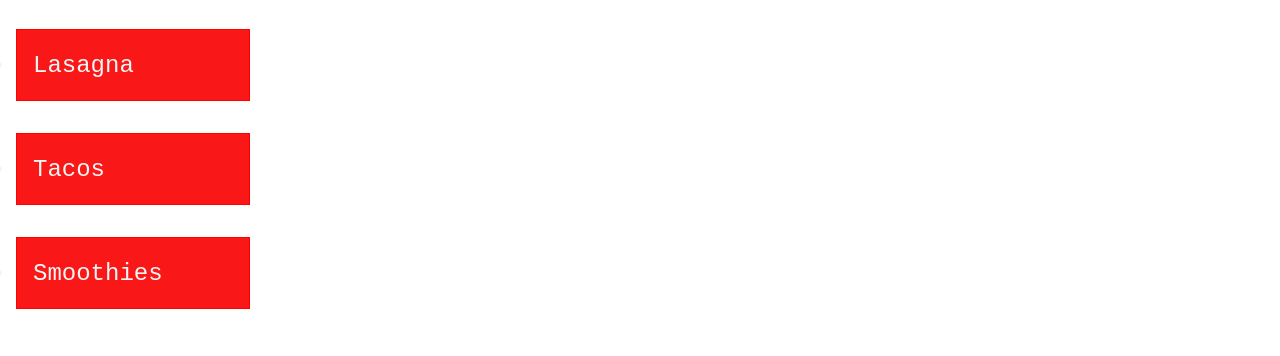
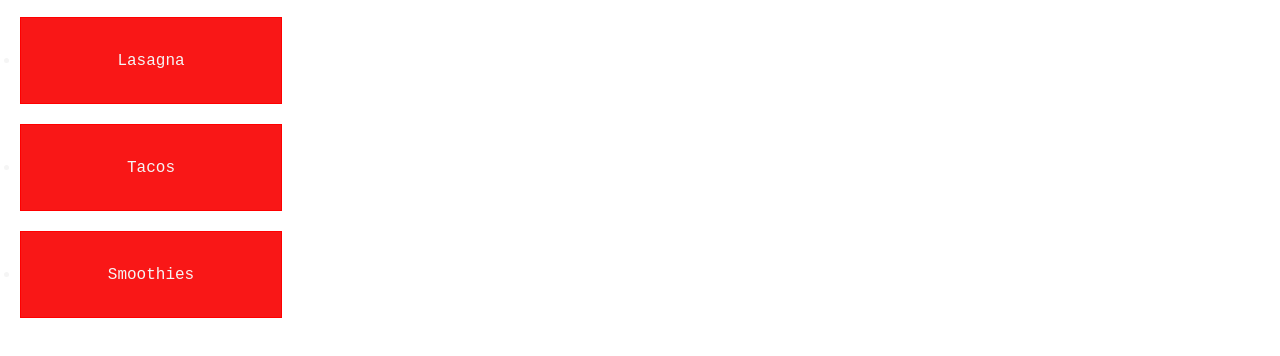
Before and after one commit to mohamedmahroofa/odin-recipes, a plain HTML site: page index.html in a window 1280 px wide. Shown: the part 56-412 px from the top of the page. Drawn offline with Linux system fonts and the light colour scheme.

Commit message:
Added some CSS styling again in the index pages for Recipes index.html

```diff
--- a/styles.css
+++ b/styles.css
@@ -17,13 +17,12 @@ h3, a {
 }
 
 ul li {
-    padding: 16px;
+    padding: 30px;
     background-color: #f91717;
-    margin: 32px 16px;
     border: 1px solid red;
-    font-size: 24px;
+    margin: 20px;
     width: 200px;
-
+    text-align: center;
 }
 
 img {
```
